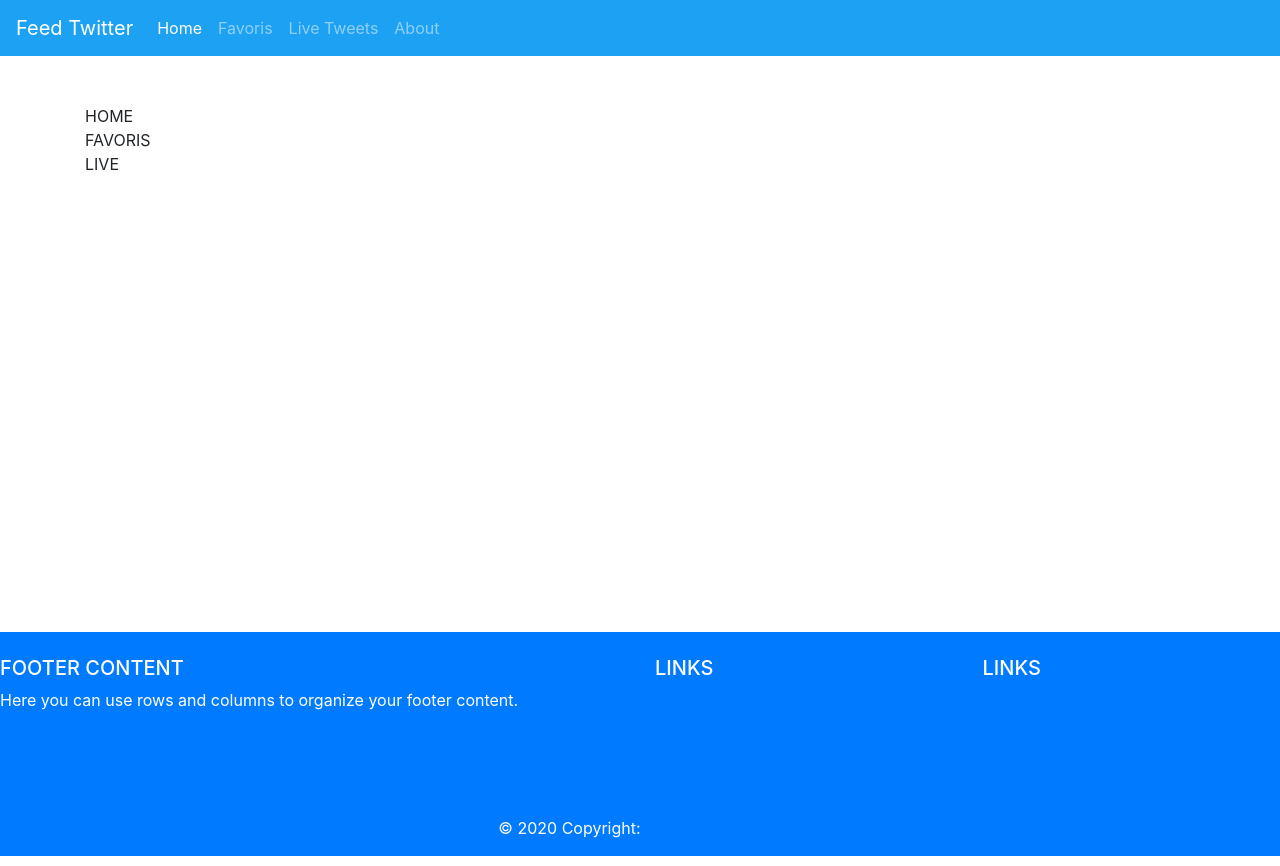
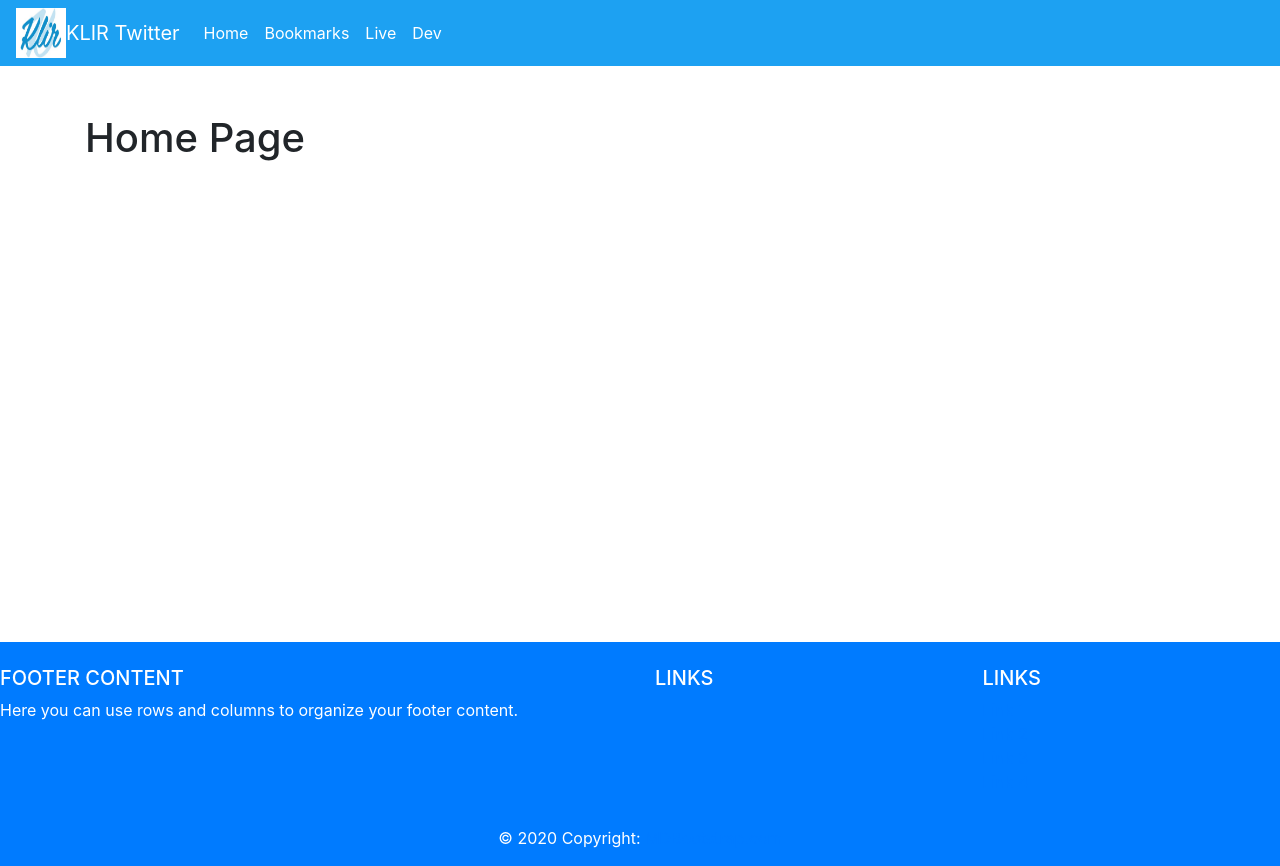
Before and after one commit to fm-reda/twitter-feed, a React (Create React App) app: page / in a window 1280 px wide. Built offline with nearby package versions, Linux system fonts and the light colour scheme.

Commit message:
update route

```diff
--- a/package.json
+++ b/package.json
@@ -12,6 +12,7 @@
     "react": "^16.13.1",
     "react-bootstrap": "^1.0.1",
     "react-dom": "^16.13.1",
+    "react-router-dom": "^5.2.0",
     "react-scripts": "3.4.1",
     "react-twitter-embed": "^3.0.3"
   },
--- a/public/index.html
+++ b/public/index.html
@@ -4,8 +4,8 @@
 <head>
   <meta charset="utf-8" />
   <link rel="icon" href="%PUBLIC_URL%/favicon.ico" />
-  <META HTTP-EQUIV='Content-Security-Policy'
-    CONTENT="default-src 'self' ; script-src 'self' 'unsafe-inline' *.disqus.com a.disquscdn.com requirejs.org www.google-analytics.com; style-src 'self' 'unsafe-inline' a.disquscdn.com; img-src 'self' *; media-src 'self' ; frame-src disqus.com;">
+  <!-- <META HTTP-EQUIV='Content-Security-Policy'
+    CONTENT="default-src 'self' ; script-src 'self' 'unsafe-inline' *.disqus.com a.disquscdn.com requirejs.org www.google-analytics.com; style-src 'self' 'unsafe-inline' a.disquscdn.com; img-src 'self' *; media-src 'self' ; frame-src disqus.com;"> -->
   <meta name="viewport" content="width=device-width, initial-scale=1" />
   <meta name="theme-color" content="#000000" />
   <meta name="description" content="Web site created using create-react-app" />
--- a/src/App.css
+++ b/src/App.css
@@ -6,3 +6,6 @@
   /* background-color: red; */
   min-height: 60vh;
 }
+a.nav-link {
+  color: #ffffff !important ;
+}
--- a/src/App.js
+++ b/src/App.js
@@ -1,11 +1,13 @@
 import React, { Component } from "react";
+import { BrowserRouter as Router, Switch, Route } from "react-router-dom";
 // import Search from "./Search";
 import Header from "./components/header/Header";
 import Main from "./components/main/Main";
 import Footer from "./components/Footer/Footer";
 import Home from "./components/Home";
-import Favoris from "./components/Bookmarks";
+import Bookmarks from "./components/Bookmarks";
 import Live from "./components/Live";
+import Dev from "./components/Dev";
 
 import "./App.css";
 
@@ -13,13 +15,22 @@ export default class App extends Component {
   render() {
     return (
       <div>
-        <Header />
-        <div className="App container mt-5 body-cl">
-          <Home />
-          <Favoris />
-          <Live />
-          {/* <Main /> */}
-        </div>
+        <Router>
+          <Header />
+          <Switch>
+            <div className="App container mt-5 body-cl">
+              <Route path="/" exact component={Home} />
+              <Route path="/bookmarks" component={Bookmarks} />
+              <Route path="/dev" component={Dev} />
+              <Route path="/live" component={Live} />
+              {/* <Home /> */}
+              {/* <Bookmarks /> */}
+              {/* <Live /> */}
+              {/* <Dev /> */}
+            </div>
+          </Switch>
+        </Router>
+
         <Footer />
       </div>
     );
--- a/src/components/Bookmarks.js
+++ b/src/components/Bookmarks.js
@@ -1,7 +1,11 @@
 import React, { Component } from "react";
 
-export default class Favoris extends Component {
+export default class Bookmarks extends Component {
   render() {
-    return <div>FAVORIS</div>;
+    return (
+      <div>
+       <h1>Bookmarks Page</h1>
+      </div>
+    );
   }
 }
--- a/src/components/Dev.js
+++ b/src/components/Dev.js
@@ -1,7 +1,12 @@
 import React, { Component } from "react";
+import Search from "./Dev-comp/Search";
 
 export default class Dev extends Component {
   render() {
-    return <div>DEV component</div>;
+    return (
+      <div>
+        <Search />
+      </div>
+    );
   }
 }
--- a/src/components/Home.js
+++ b/src/components/Home.js
@@ -2,6 +2,6 @@ import React, { Component } from "react";
 
 export default class Home extends Component {
   render() {
-    return <div>HOME</div>;
+    return <div><h1>Home Page</h1></div>;
   }
 }
--- a/src/components/Live.js
+++ b/src/components/Live.js
@@ -1,11 +1,11 @@
-import React, { Component } from 'react'
+import React, { Component } from "react";
 
 export default class Live extends Component {
-    render() {
-        return (
-            <div>
-                LIVE
-            </div>
-        )
-    }
+  render() {
+    return (
+      <div>
+        <h1>Live Page</h1>
+      </div>
+    );
+  }
 }
--- a/src/components/header/Header.js
+++ b/src/components/header/Header.js
@@ -1,13 +1,16 @@
 import React, { Component } from "react";
 import "../../App.css";
+import logo from "../../img/logo.jpg";
+import { Link } from "react-router-dom";
 
 export default class Header extends Component {
   render() {
     return (
       <div>
         <nav className="navbar navbar-expand-lg navbar-dark bg-twitter">
+          <img src={logo} alt="" width="50" height="50" />
           <a className="navbar-brand" href="#">
-            Feed Twitter
+            KLIR Twitter
           </a>
           <button
             className="navbar-toggler"
@@ -22,27 +25,30 @@ export default class Header extends Component {
           </button>
 
           <div className="collapse navbar-collapse" id="navbarColor01 ">
-            <ul className="navbar-nav mr-auto text-white">
+            <ul className="navbar-nav mr-auto ">
               <li className="nav-item active">
-                <a className="nav-link" href="#">
+                <Link className="nav-link" to="/">
+                  Home
+                </Link>
+              </li>
+              <li className="nav-item active">
+                <Link className="nav-link" to="/bookmarks">
+                  Bookmarks
+                </Link>
+              </li>
+              <li className="nav-item active">
+                <Link className="nav-link" to="/live">
+                  Live
+                </Link>
+              </li>
+              <li className="nav-item active">
+                <Link className="nav-link" to="/dev">
+                  Dev
+                </Link>
+              </li>
+              {/* <a className="nav-link" href="#">
                   Home <span className="sr-only">(current)</span>
-                </a>
-              </li>
-              <li className="nav-item">
-                <a className="nav-link" href="#">
-                  Favoris
-                </a>
-              </li>
-              <li className="nav-item">
-                <a className="nav-link" href="#">
-                  Live Tweets
-                </a>
-              </li>
-              <li className="nav-item">
-                <a className="nav-link" href="#">
-                  About
-                </a>
-              </li>
+                </a> */}
             </ul>
             {/* <form className="form-inline my-2 my-lg-0">
               <input
--- a/src/components/main/Main.js
+++ b/src/components/main/Main.js
@@ -1,5 +1,5 @@
 import React, { Component } from "react";
-import Search from "./Search";
+import Search from "../Dev-comp/Search";
 
 export default class Main extends Component {
   render() {
```
Also changed, not shown: src/components/Dev-comp/Search.js (renamed from src/components/main/Search.js), src/img/logo.jpg (added), 1 other file (tests, documents, lock files or other folders).
